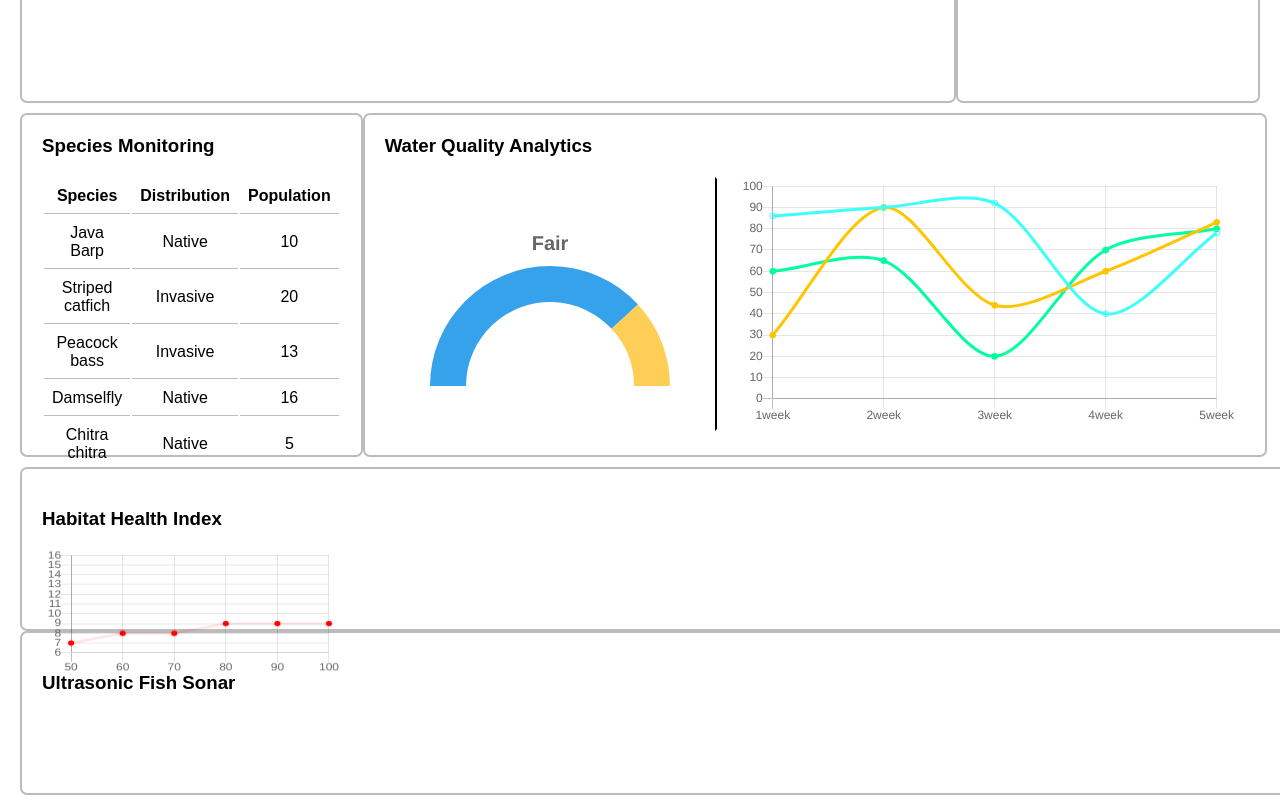
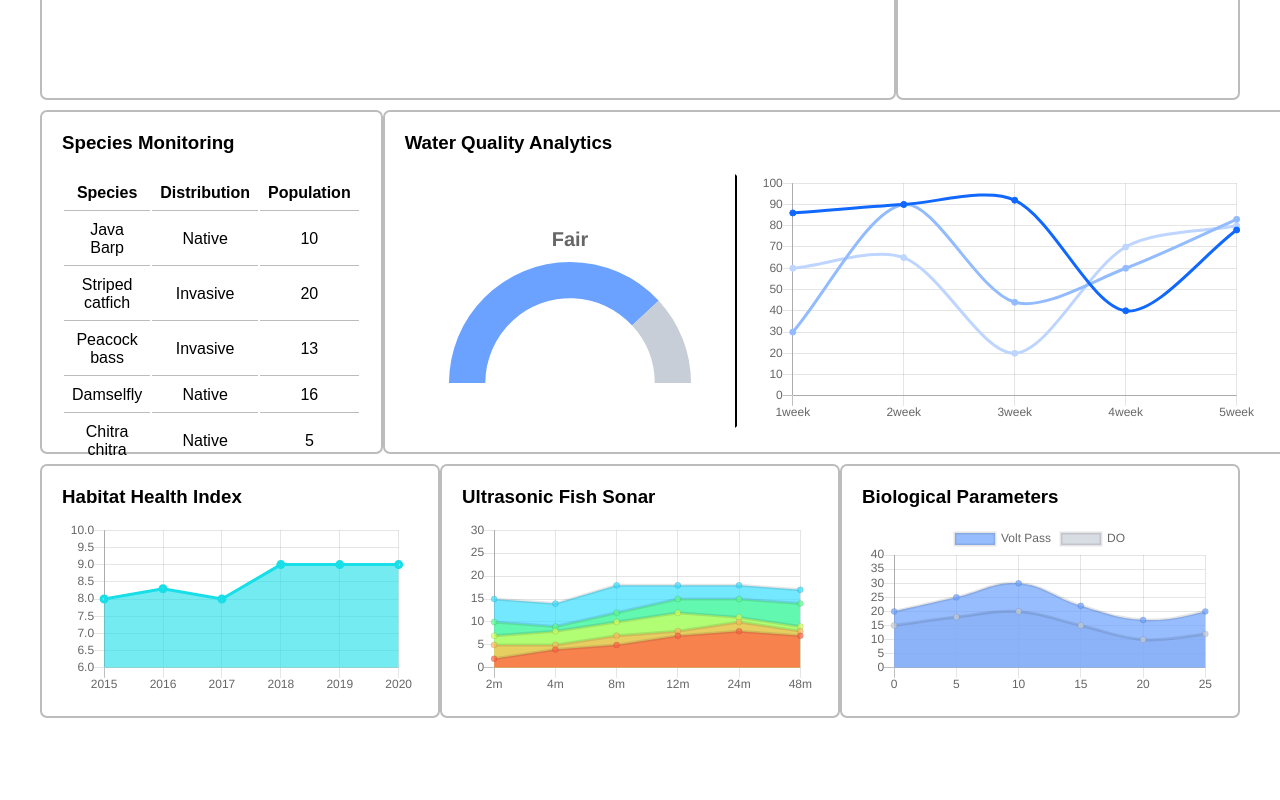
Before and after one commit to mochdzaki/EcoBoat-Dashboard, a plain HTML site: page index.html in a window 1280 px wide. Shown: the part 375-1175 px from the top of the page. After the commit the page ends 1113 px from the top, so only its background shows below. Drawn offline with nearby package versions, Linux system fonts and the light colour scheme.

Commit message:
chart update

```diff
--- a/Style.js
+++ b/Style.js
@@ -8,7 +8,7 @@ window.onload = function () {
             datasets: [{
                 data: [80, 25],
                 borderradius: 200,
-                backgroundColor: ['#36A2EB', '#FFCE56'],
+                backgroundColor: ['#6ca2ff', '#c8ced7'],
                 borderWidth: 0
             }]
         },
@@ -39,23 +39,23 @@ new Chart("Chart-2", {
         datasets: [{
                 fill: false,
                 lineTension: 0.3,
-                pointradius: 1,
-                backgroundColor: "rgba(255, 255, 255, 0)",
-                borderColor: "rgba(60, 255, 251, 1)",
+                // pointradius: 1,
+                backgroundColor: "rgba(17, 104, 255, 1)",
+                borderColor: "rgba(17, 104, 255, 1)",
                 data: [86, 90, 92, 40, 78]
             },
             {
                 fill: false,
                 lineTension: 0.3,
-                backgroundColor: "rgba(255, 197, 0, 1)",
-                borderColor: "rgba(255, 197, 0, 1)",
+                backgroundColor: "rgba(147, 187, 255, 1)",
+                borderColor: "rgba(147, 187, 255, 1)",
                 data: [30, 90, 44, 60, 83]
             },
             {
                 fill: false,
                 lineTension: 0.3,
-                backgroundColor: "rgba(0, 255, 159, 1)",
-                borderColor: "rgba(0, 255, 159, 1)",
+                backgroundColor: "rgba(190, 214, 255, 1)",
+                borderColor: "rgba(190, 214, 255, 1)",
                 data: [60, 65, 20, 70, 80]
             }
         ]
@@ -86,18 +86,18 @@ new Chart("Chart-2", {
     }
 });
 
-const xValues2 = [50, 60, 70, 80, 90, 100];
+const xValues2 = [2015, 2016, 2017, 2018, 2019, 2020];
 
 new Chart("Chart-3", {
     type: "line",
     data: {
         labels: xValues2,
         datasets: [{
-            fill: false,
+            fill: true,
             lineTension: 0,
-            backgroundColor: "rgba(255,0,0,1.0)",
-            borderColor: "rgba(255,0,0,0.1)",
-            data: [7, 8, 8, 9, 9, 9],
+            backgroundColor: "rgba(24, 222, 231, 0.6)",
+            borderColor: "rgba(24, 222, 231, 1)",
+            data: [8, 8.3, 8, 9, 9, 9],
             borderWidth: 3
         }]
     },
@@ -109,9 +109,93 @@ new Chart("Chart-3", {
             yAxes: [{
                 ticks: {
                     min: 6,
-                    max: 16
+                    max: 10
                 }
             }],
         },
     }
 });
+
+new Chart("Chart-4", {
+    type: "line",
+    data: {
+        labels: ["2m", "4m", "8m", "12m", "24m", "48m"],
+        datasets: [{
+            fill: true,
+            lineTension: 0,
+            backgroundColor: "rgba(255, 97, 70, 0.7)",
+            data: [2, 4, 5, 7, 8, 7,]
+        },
+        {
+            fill: true,
+            lineTension: 0,
+            backgroundColor: "rgba(255, 187, 91, 0.7)",
+            data: [5, 5, 7, 8, 10, 8,]
+        },
+        {
+            fill: true,
+            lineTension: 0,
+            backgroundColor: "rgba(211, 255, 91, 0.7)",
+            data: [7, 8, 10, 12, 11, 9,]
+        },
+        {
+            fill: true,
+            lineTension: 0,
+            backgroundColor: "rgba(91, 255, 142, 0.7)",
+            data: [10, 9, 12, 15, 15, 14,]
+        },
+        {
+            fill: true,
+            lineTension: 0,
+            backgroundColor: "rgba(57, 222, 255, 0.7)",
+            data: [15, 14, 18, 18, 18, 17,]
+        }
+        ]
+    },
+    options: {
+        legend: {
+            display: false
+        },
+        scales: {
+            yAxes: [{
+                ticks: {
+                    min: 0,
+                    max: 30
+                }
+            }],
+        },
+    }
+});
+
+xValues3 = [0, 5, 10, 15, 20, 25];
+
+new Chart("Chart-5", {
+    type: "line",
+    data: {
+        labels: xValues3,
+        datasets: [{
+            label: 'Volt Pass',
+            backgroundColor: "rgba(108, 162, 255, 0.7)",
+            data: [20, 25, 30, 22, 17, 20, 27, 30, 25, 20, 18, 15]
+        },
+        {
+            label: 'DO',
+            backgroundColor: "rgba(200, 206, 215, 0.7)",
+            data: [15, 18, 20, 15, 10, 12, 15, 18, 20, 22, 25, 30]
+        }
+        ]
+    },
+    options: {
+        legend: {
+            display: true
+        },
+        scales: {
+            yAxes: [{
+                ticks: {
+                    min: 0,
+                    max: 40
+                }
+            }],
+        },
+    }
+});
--- a/index.css
+++ b/index.css
@@ -1,7 +1,7 @@
 body {
     font-family: Arial, Helvetica, sans-serif;
     margin: 0;
-    padding: 0;
+    padding: 10px 40px;
     color: #000;
     background-color: #ffffff;
     margin: 0;
@@ -12,13 +12,13 @@ body {
     background-blend-mode: overlay; */
 }
 
-.title {
+/* .title {
     padding: 0px 20px;
-}
+} */
 
-.container {
+/* .container {
     padding: 5px 20px;
-}
+} */
 
 .fst-container {
     display: flex;
@@ -29,7 +29,8 @@ body {
 
 .camera {
     background-color: #ffffff;
-    width: 72%;
+    width: 100%;
+    max-width: 960px;
     height: 300px;
     padding: 20px;
     border: 2px solid #bcbcbc;
@@ -42,7 +43,8 @@ body {
 
 .map-container {
     background-color: #ffffff;
-    width: 21%;
+    width: 100%;
+    max-width: 300px;
     height: 300px;
     padding: 20px;
     border: 2px solid #bcbcbc;
@@ -69,7 +71,8 @@ body {
     padding: 20px;
     border: 2px solid #bcbcbc;
     border-radius: 7px;
-    width: 31.5%;
+    width: 100%;
+    max-width: 400px;
     height: 300px;
     align-content: center;
 }
@@ -110,13 +113,25 @@ body {
     border-bottom: 1px solid #bcbcbc;
 }
 
+.trd-container {
+    margin: 10px 0px;
+    display: flex;
+    align-items: center;
+    justify-content: space-between;
+}
+
 .habit-container {
     background-color: #ffffff;
     padding: 20px;
     border: 2px solid #bcbcbc;
     border-radius: 7px;
     width: 100%;
-    height: 120px;
+    max-width: 400px;
+    height: 210px;
+}
+
+.habit-container h3 {
+    margin: 0px;
 }
 
 .Ultra-container {
@@ -125,7 +140,22 @@ body {
     border: 2px solid #bcbcbc;
     border-radius: 7px;
     width: 100%;
-    height: 120px;
+    max-width: 400px;
+    height: 210px;
+}
+
+.Ultra-container h3 {
+    margin: 0px;
+}
+
+.bio-container {
+    background-color: #ffffff;
+    padding: 20px;
+    border: 2px solid #bcbcbc;
+    border-radius: 7px;
+    width: 100%;
+    max-width: 400px;
+    height: 210px;
 }
 
 .wat-qual-indi {
@@ -140,7 +170,3 @@ body {
     border: 2px solid;
     border-color: transparent transparent transparent black;
 }
-
-snd-chart {
-    display: flex;
-}
--- a/index.html
+++ b/index.html
@@ -14,7 +14,7 @@
     <!-- title -->
     <div class="title">
         <h1>R2045 Ciliwung Dashboard - AI - Asissted</h1>
-        <h4>Species & Ecological Monitoring</h4>
+        <h3>Species & Ecological Monitoring</h3>
     </div>
     <!-- contents -->
     <div class="container">
@@ -74,15 +74,24 @@
                 </div>
             </div>
         </div>
-        <div>
+        <div class="trd-container">
             <div class="habit-container">
                 <h3>Habitat Health Index</h3>
-                <div>
-                    <canvas id="Chart-3" style="width: 100%; max-width: 300px; max-height: 130px;"></canvas>
+                <div style="display: block; margin: 15px 0px;">
+                    <canvas id="Chart-3" style="width: 100%; max-width: 350px; margin: 0 auto;"></canvas>
                 </div>
             </div>
             <div class="Ultra-container">
                 <h3>Ultrasonic Fish Sonar</h3>
+                <div style="display: block; margin: 15px 0px;">
+                    <canvas id="Chart-4" style="width: 100%; max-width: 350px; margin: 0 auto;"></canvas>
+                </div>
+            </div>
+            <div class="bio-container">
+                <h3 style="margin: 0;">Biological Parameters</h3>
+                <div style="display: block; margin: 15px 0px;">
+                    <canvas id="Chart-5" style="width: 100%; max-width: 350px; margin: 0 auto;"></canvas>
+                </div>
             </div>
         </div>
     </div>
```
